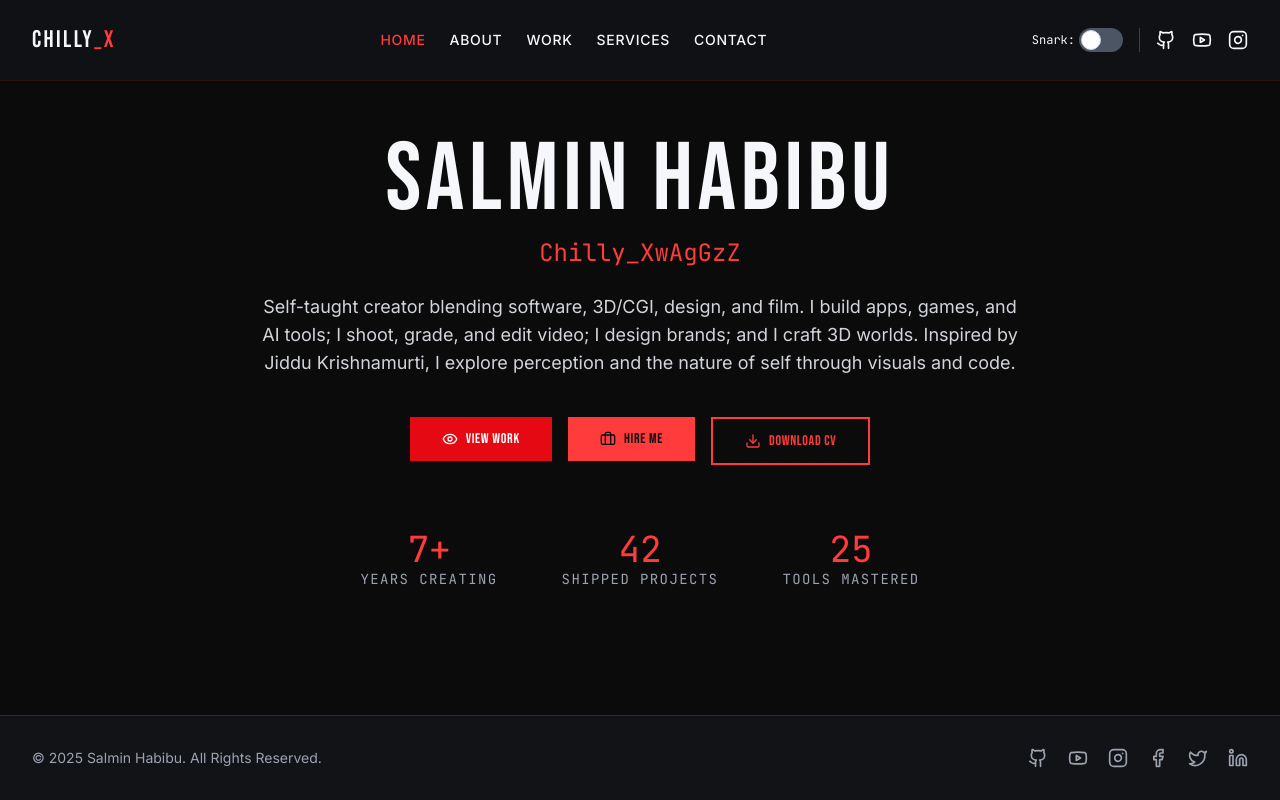
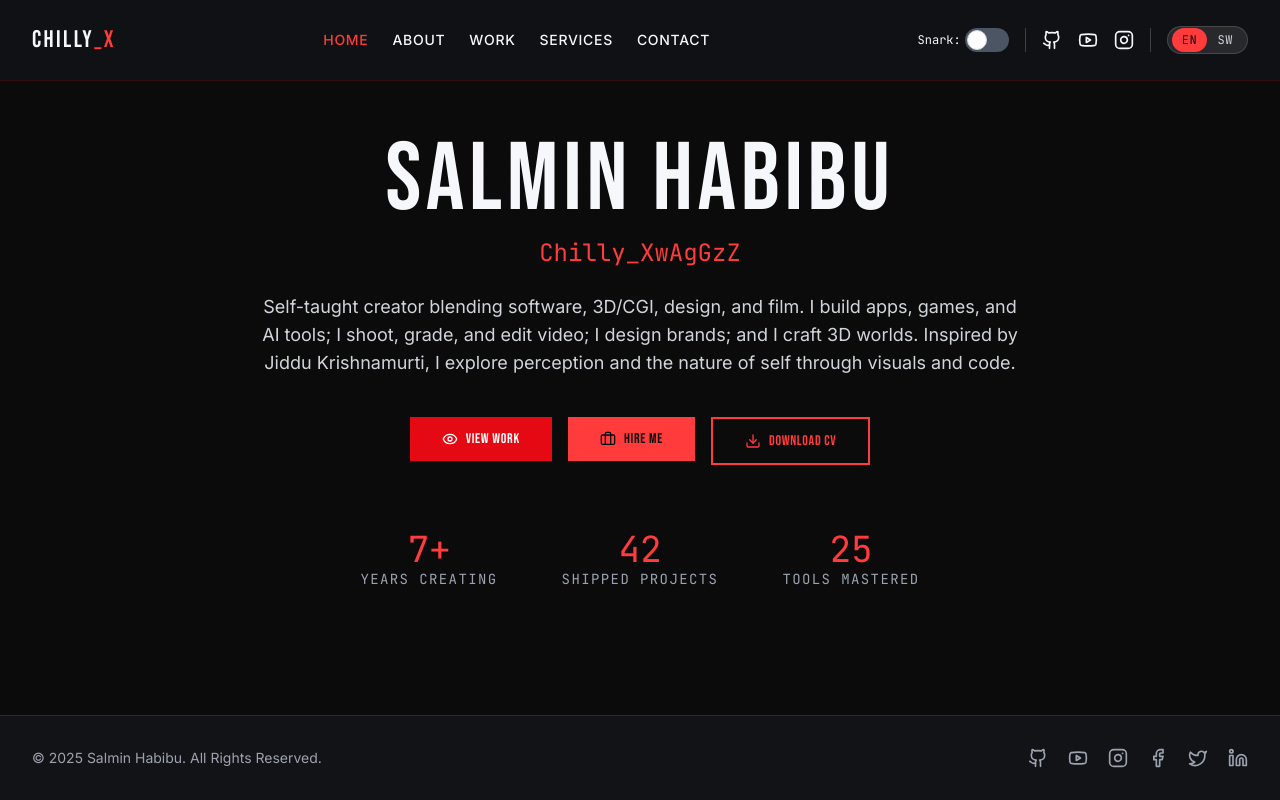
Before and after one commit to Chilluba/Chilly_X, a React (Vite) app: page / in a window 1280 px wide. Built offline with nearby package versions, Linux system fonts and the light colour scheme.

Commit message:
Add i18n support with language switching and translation context
Co-authored-by: salminhabibu2000 <salminhabibu2000@gmail.com>

```diff
--- a/App.tsx
+++ b/App.tsx
@@ -4,6 +4,7 @@ import { HashRouter, Route, Routes } from 'react-router-dom';
 import { SnarkProvider } from './context/SnarkContext';
 import { AuthProvider } from './context/AuthContext';
 import { DataProvider } from './context/DataContext';
+import { I18nProvider } from './context/I18nContext';
 
 import Header from './components/Header';
 import Footer from './components/Footer';
@@ -26,6 +27,7 @@ const App: React.FC = () => {
     <AuthProvider>
       <DataProvider>
         <SnarkProvider>
+          <I18nProvider>
           <HashRouter>
             <div className="flex flex-col min-h-screen bg-brand-bg-900 font-body text-brand-text">
               <Header />
@@ -54,6 +56,7 @@ const App: React.FC = () => {
               <Footer />
             </div>
           </HashRouter>
+          </I18nProvider>
         </SnarkProvider>
       </DataProvider>
     </AuthProvider>
--- a/components/CVDownloadButton.tsx
+++ b/components/CVDownloadButton.tsx
@@ -1,11 +1,13 @@
 import React from 'react';
 import Button from './ui/Button';
+import { useI18n } from '../context/I18nContext';
 
 const CVDownloadButton: React.FC = () => {
   const handleDownload = () => {
     // The CV will be served from the public directory
     window.open('/Salmin_Habibu_CV.pdf', '_blank');
   };
+  const { t } = useI18n();
 
   return (
     <Button
@@ -27,7 +29,7 @@ const CVDownloadButton: React.FC = () => {
           d="M12 10v6m0 0l-3-3m3 3l3-3m2 8H7a2 2 0 01-2-2V5a2 2 0 012-2h5.586a1 1 0 01.707.293l5.414 5.414a1 1 0 01.293.707V19a2 2 0 01-2 2z"
         />
       </svg>
-      Download CV
+      {t('shared.downloadCV')}
     </Button>
   );
 };
--- a/components/Footer.tsx
+++ b/components/Footer.tsx
@@ -1,15 +1,17 @@
 
 import React from 'react';
 import { useData } from '../context/DataContext';
+import { useI18n } from '../context/I18nContext';
 
 const Footer: React.FC = () => {
   const { socials, profile } = useData();
+  const { t } = useI18n();
   return (
     <footer className="bg-brand-bg-800 border-t border-white/10">
       <div className="container mx-auto px-4 sm:px-6 lg:px-8 py-8">
         <div className="flex flex-col md:flex-row justify-between items-center space-y-4 md:space-y-0">
           <p className="text-sm text-gray-400">
-            &copy; {new Date().getFullYear()} {profile.fullName}. All Rights Reserved.
+            &copy; {new Date().getFullYear()} {profile.fullName}. {t('footer.rightsReserved')}
           </p>
           <div className="flex items-center space-x-5">
             {socials.map(link => (
--- a/components/Header.tsx
+++ b/components/Header.tsx
@@ -1,4 +1,3 @@
-
 import React, { useState } from 'react';
 import { NavLink } from 'react-router-dom';
 import { useSnark } from '../context/SnarkContext';
@@ -6,13 +5,15 @@ import { useData } from '../context/DataContext';
 import { useAuth } from '../context/AuthContext';
 import { Menu, X, Shield } from 'lucide-react';
 import Toggle from './ui/Toggle';
+import { useI18n } from '../context/I18nContext';
+import LanguageSwitcher from './LanguageSwitcher';
 
 const navLinks = [
-  { path: '/', label: 'Home' },
-  { path: '/about', label: 'About' },
-  { path: '/work', label: 'Work' },
-  { path: '/services', label: 'Services' },
-  { path: '/contact', label: 'Contact' },
+  { path: '/', labelKey: 'nav.home' },
+  { path: '/about', labelKey: 'nav.about' },
+  { path: '/work', labelKey: 'nav.work' },
+  { path: '/services', labelKey: 'nav.services' },
+  { path: '/contact', labelKey: 'nav.contact' },
 ];
 
 const Header: React.FC = () => {
@@ -20,6 +21,7 @@ const Header: React.FC = () => {
   const { socials } = useData();
   const { isAuthenticated } = useAuth();
   const [isMenuOpen, setIsMenuOpen] = useState(false);
+  const { t } = useI18n();
 
   const linkClass = ({ isActive }: { isActive: boolean }): string =>
     `flex items-center relative text-sm font-medium uppercase tracking-wider transition-colors duration-300 ${
@@ -37,12 +39,12 @@ const Header: React.FC = () => {
           <nav className="hidden md:flex items-center space-x-6">
             {navLinks.map(link => (
               <NavLink key={link.path} to={link.path} className={linkClass}>
-                {link.label}
+                {t(link.labelKey)}
               </NavLink>
             ))}
             {isAuthenticated && (
               <NavLink to="/admin" className={linkClass}>
-                <Shield className="mr-1 h-4 w-4" /> Admin
+                <Shield className="mr-1 h-4 w-4" /> {t('nav.admin')}
               </NavLink>
             )}
           </nav>
@@ -58,6 +60,8 @@ const Header: React.FC = () => {
                 <link.icon className="w-5 h-5" />
               </a>
             ))}
+            <div className="w-px h-6 bg-white/20"></div>
+            <LanguageSwitcher size="sm" />
           </div>
 
           <div className="md:hidden flex items-center">
@@ -74,18 +78,19 @@ const Header: React.FC = () => {
           <nav className="flex flex-col items-center space-y-4 py-6">
             {navLinks.map(link => (
               <NavLink key={link.path} to={link.path} className={linkClass} onClick={() => setIsMenuOpen(false)}>
-                {link.label}
+                {t(link.labelKey)}
               </NavLink>
             ))}
              {isAuthenticated && (
               <NavLink to="/admin" className={linkClass} onClick={() => setIsMenuOpen(false)}>
-                <Shield className="mr-1 h-4 w-4" /> Admin
+                <Shield className="mr-1 h-4 w-4" /> {t('nav.admin')}
               </NavLink>
             )}
              <div className="flex items-center space-x-2 pt-4">
                 <span className="text-xs font-mono">Snark Mode:</span>
                 <Toggle checked={isSnarky} onChange={toggleSnarkMode} />
             </div>
+            <LanguageSwitcher size="sm" />
           </nav>
         </div>
       )}
--- /dev/null
+++ b/components/LanguageSwitcher.tsx
@@ -0,0 +1,38 @@
+import React from 'react';
+import { useI18n } from '../context/I18nContext';
+
+interface LanguageSwitcherProps {
+	size?: 'sm' | 'md';
+}
+
+const LanguageSwitcher: React.FC<LanguageSwitcherProps> = ({ size = 'md' }) => {
+	const { lang, setLanguage, toggleLanguage } = useI18n();
+	const isSw = lang === 'sw';
+
+	const base = 'relative inline-flex items-center rounded-full bg-white/10 backdrop-blur px-1 py-1 border border-white/15 hover:bg-white/15 transition-colors';
+	const dim = size === 'sm' ? 'h-7' : 'h-8';
+	const btn = 'px-2.5 py-1 text-xs font-mono uppercase tracking-wider rounded-full transition-colors';
+
+	return (
+		<div className={`${base} ${dim}`} role="group" aria-label="Language switcher">
+			<button
+				type="button"
+				className={`${btn} ${lang === 'en' ? 'bg-brand-accent text-brand-bg-900' : 'text-gray-300 hover:text-white'}`}
+				onClick={() => setLanguage('en')}
+				aria-pressed={lang === 'en'}
+			>
+				EN
+			</button>
+			<button
+				type="button"
+				className={`${btn} ${isSw ? 'bg-brand-accent text-brand-bg-900' : 'text-gray-300 hover:text-white'}`}
+				onClick={() => setLanguage('sw')}
+				aria-pressed={isSw}
+			>
+				SW
+			</button>
+		</div>
+	);
+};
+
+export default LanguageSwitcher;
--- /dev/null
+++ b/context/I18nContext.tsx
@@ -0,0 +1,216 @@
+import React, { createContext, useCallback, useContext, useMemo, useState } from 'react';
+import type { ProjectCategory } from '../types';
+
+type Language = 'en' | 'sw';
+
+interface I18nContextValue {
+	lang: Language;
+	setLanguage: (lang: Language) => void;
+	toggleLanguage: () => void;
+	t: (key: string) => string;
+	tCategory: (category: ProjectCategory | 'All') => string;
+}
+
+const I18nContext = createContext<I18nContextValue | undefined>(undefined);
+
+const translations: Record<Language, Record<string, string>> = {
+	en: {
+		// nav
+		'nav.home': 'Home',
+		'nav.about': 'About',
+		'nav.work': 'Work',
+		'nav.services': 'Services',
+		'nav.contact': 'Contact',
+		'nav.admin': 'Admin',
+
+		// shared
+		'shared.downloadCV': 'Download CV',
+		'shared.all': 'All',
+		'footer.rightsReserved': 'All Rights Reserved.',
+
+		// home
+		'home.viewWork': 'View Work',
+		'home.hireMe': 'Hire Me',
+		'home.yearsCreating': 'Years Creating',
+		'home.shippedProjects': 'Shipped Projects',
+		'home.toolsMastered': 'Tools Mastered',
+
+		// about
+		'about.title': 'About Me',
+		'about.skillsMatrix': 'Skills Matrix',
+		'about.education': 'Education',
+		'about.location': 'Location',
+
+		// services
+		'services.title': 'Services',
+		'services.tagline': "Leveraging a diverse skill set to bring ideas to life. Here's how I can help you and your business.",
+
+		// work
+		'work.title': 'My Work',
+		'work.description': 'A selection of projects that showcase my skills across different creative and technical fields. Use the filters to explore.',
+
+		// contact
+		'contact.getInTouch': 'Get In Touch',
+		'contact.description': "Have a project in mind, a question, or just want to say hi? I'd love to hear from you.",
+		'contact.sendMessage': 'Send a Message',
+		'contact.name': 'Name',
+		'contact.email': 'Email',
+		'contact.message': 'Message',
+		'contact.send': 'Send',
+		'contact.methodsTitle': '...Or Use a Carrier Pigeon',
+		'contact.methodsDesc': "If forms aren't your thing, here are some faster ways to reach me.",
+		'contact.emailMe': 'Email Me',
+		'contact.callMe': 'Call Me',
+		'contact.whatsapp': 'WhatsApp',
+		'contact.alertSent': 'Message sent! (Demo)',
+
+		// not found
+		'notFound.title': 'Page Not Found',
+		'notFound.description': "Looks like you've followed a broken link or entered a URL that doesn't exist.",
+		'notFound.backHome': 'Go Back Home',
+
+		// project categories
+		'category.ALL': 'All',
+		'category.WEB': 'Web Apps & Sites',
+		'category.GAMES': 'Games',
+		'category.THREE_D': '3D/CGI',
+		'category.VIDEO': 'Videos/Films',
+		'category.PHOTO': 'Photography',
+		'category.DESIGN': 'Graphic Design',
+		'category.AI': 'AI/Agents',
+		'category.EXPERIMENTS': 'Experiments'
+	},
+	sw: {
+		// nav
+		'nav.home': 'Nyumbani',
+		'nav.about': 'Kuhusu',
+		'nav.work': 'Kazi',
+		'nav.services': 'Huduma',
+		'nav.contact': 'Mawasiliano',
+		'nav.admin': 'Usimamizi',
+
+		// shared
+		'shared.downloadCV': 'Pakua CV',
+		'shared.all': 'Zote',
+		'footer.rightsReserved': 'Haki zote zimehifadhiwa.',
+
+		// home
+		'home.viewWork': 'Tazama Kazi',
+		'home.hireMe': 'Niajiri',
+		'home.yearsCreating': 'Miaka ya Ubunifu',
+		'home.shippedProjects': 'Miradi Iliyokamilishwa',
+		'home.toolsMastered': 'Zana Nilizomudu',
+
+		// about
+		'about.title': 'Kuhusu Mimi',
+		'about.skillsMatrix': 'Ujuzi',
+		'about.education': 'Elimu',
+		'about.location': 'Mahali',
+
+		// services
+		'services.title': 'Huduma',
+		'services.tagline': 'Kutumia ujuzi mbalimbali kubadili mawazo kuwa uhalisia. Hivi ndivyo naweza kusaidia wewe na biashara yako.',
+
+		// work
+		'work.title': 'Kazi Zangu',
+		'work.description': 'Mkusanyiko wa miradi inayoonyesha ujuzi wangu katika nyanja tofauti za ubunifu na teknolojia. Tumia vichujio kuchunguza.',
+
+		// contact
+		'contact.getInTouch': 'Wasiliana Nami',
+		'contact.description': 'Una mradi, swali, au unataka tu kusalimia? Ningependa kusikia kutoka kwako.',
+		'contact.sendMessage': 'Tuma Ujumbe',
+		'contact.name': 'Jina',
+		'contact.email': 'Barua pepe',
+		'contact.message': 'Ujumbe',
+		'contact.send': 'Tuma',
+		'contact.methodsTitle': '...Au Tumia Njiwa wa Habari',
+		'contact.methodsDesc': 'Kama fomu si chaguo lako, tumia njia hizi za haraka kunifikia.',
+		'contact.emailMe': 'Nitume Barua Pepe',
+		'contact.callMe': 'Nipigie Simu',
+		'contact.whatsapp': 'WhatsApp',
+		'contact.alertSent': 'Ujumbe umetumwa! (Majaribio)',
+
+		// not found
+		'notFound.title': 'Ukurasa Haukupatikana',
+		'notFound.description': 'Inaonekana umefuata kiungo kibovu au umeingiza URL isiyopo.',
+		'notFound.backHome': 'Rudi Nyumbani',
+
+		// project categories
+		'category.ALL': 'Zote',
+		'category.WEB': 'Tovuti na Programu za Wavuti',
+		'category.GAMES': 'Michezo',
+		'category.THREE_D': '3D/CGI',
+		'category.VIDEO': 'Video/Filamu',
+		'category.PHOTO': 'Upigaji Picha',
+		'category.DESIGN': 'Ubunifu wa Picha',
+		'category.AI': 'AI/Wakala',
+		'category.EXPERIMENTS': 'Majaribio'
+	}
+};
+
+export const I18nProvider: React.FC<{ children: React.ReactNode }> = ({ children }) => {
+	const [lang, setLang] = useState<Language>('en');
+
+	const setLanguage = useCallback((next: Language) => {
+		setLang(next);
+		try {
+			localStorage.setItem('lang', next);
+		} catch {}
+	}, []);
+
+	const toggleLanguage = useCallback(() => {
+		setLanguage(prev => (prev === 'en' ? 'sw' : 'en'));
+	}, [setLanguage]);
+
+	React.useEffect(() => {
+		try {
+			const stored = localStorage.getItem('lang') as Language | null;
+			if (stored === 'en' || stored === 'sw') {
+				setLang(stored);
+			}
+		} catch {}
+	}, []);
+
+	const t = useCallback(
+		(key: string): string => {
+			const dict = translations[lang];
+			if (dict && key in dict) return dict[key];
+			const fallback = translations.en[key];
+			return fallback ?? key;
+		},
+		[lang]
+	);
+
+	const tCategory = useCallback(
+		(category: ProjectCategory | 'All'): string => {
+			if (category === 'All') return t('category.ALL');
+			// The enum values are the English display strings; map them to keys by comparing substrings
+			const normalized = String(category);
+			if (normalized.includes('Web')) return t('category.WEB');
+			if (normalized === 'Games') return t('category.GAMES');
+			if (normalized.includes('3D')) return t('category.THREE_D');
+			if (normalized.includes('Video')) return t('category.VIDEO');
+			if (normalized.includes('Photography')) return t('category.PHOTO');
+			if (normalized.includes('Graphic Design')) return t('category.DESIGN');
+			if (normalized.includes('AI')) return t('category.AI');
+			if (normalized.includes('Experiments')) return t('category.EXPERIMENTS');
+			return normalized;
+		},
+		[t]
+	);
+
+	const value: I18nContextValue = useMemo(
+		() => ({ lang, setLanguage, toggleLanguage, t, tCategory }),
+		[lang, setLanguage, toggleLanguage, t, tCategory]
+	);
+
+	return <I18nContext.Provider value={value}>{children}</I18nContext.Provider>;
+};
+
+export const useI18n = (): I18nContextValue => {
+	const ctx = useContext(I18nContext);
+	if (!ctx) {
+		throw new Error('useI18n must be used within I18nProvider');
+	}
+	return ctx;
+};
--- a/pages/ServicesPage.tsx
+++ b/pages/ServicesPage.tsx
@@ -2,14 +2,16 @@
 import React from 'react';
 import { useData } from '../context/DataContext';
 import Card from '../components/ui/Card';
+import { useI18n } from '../context/I18nContext';
 
 const ServicesPage: React.FC = () => {
   const { services } = useData();
+  const { t } = useI18n();
   return (
     <div>
-      <h1 className="font-heading text-5xl text-brand-accent uppercase tracking-wider mb-4 text-center">Services</h1>
+      <h1 className="font-heading text-5xl text-brand-accent uppercase tracking-wider mb-4 text-center">{t('services.title')}</h1>
       <p className="text-center text-gray-400 max-w-2xl mx-auto mb-12">
-        Leveraging a diverse skill set to bring ideas to life. Here's how I can help you and your business.
+        {t('services.tagline')}
       </p>
 
       <div className="grid grid-cols-1 md:grid-cols-2 lg:grid-cols-3 gap-8">
```
Also changed, not shown: pages/AboutPage.tsx (+6 -4 lines), pages/ContactPage.tsx (+15 -13 lines), pages/HomePage.tsx (+8 -6 lines), pages/NotFoundPage.tsx (+5 -3 lines), pages/WorkPage.tsx (+5 -3 lines), 3 other files (tests, documents, lock files or other folders).
